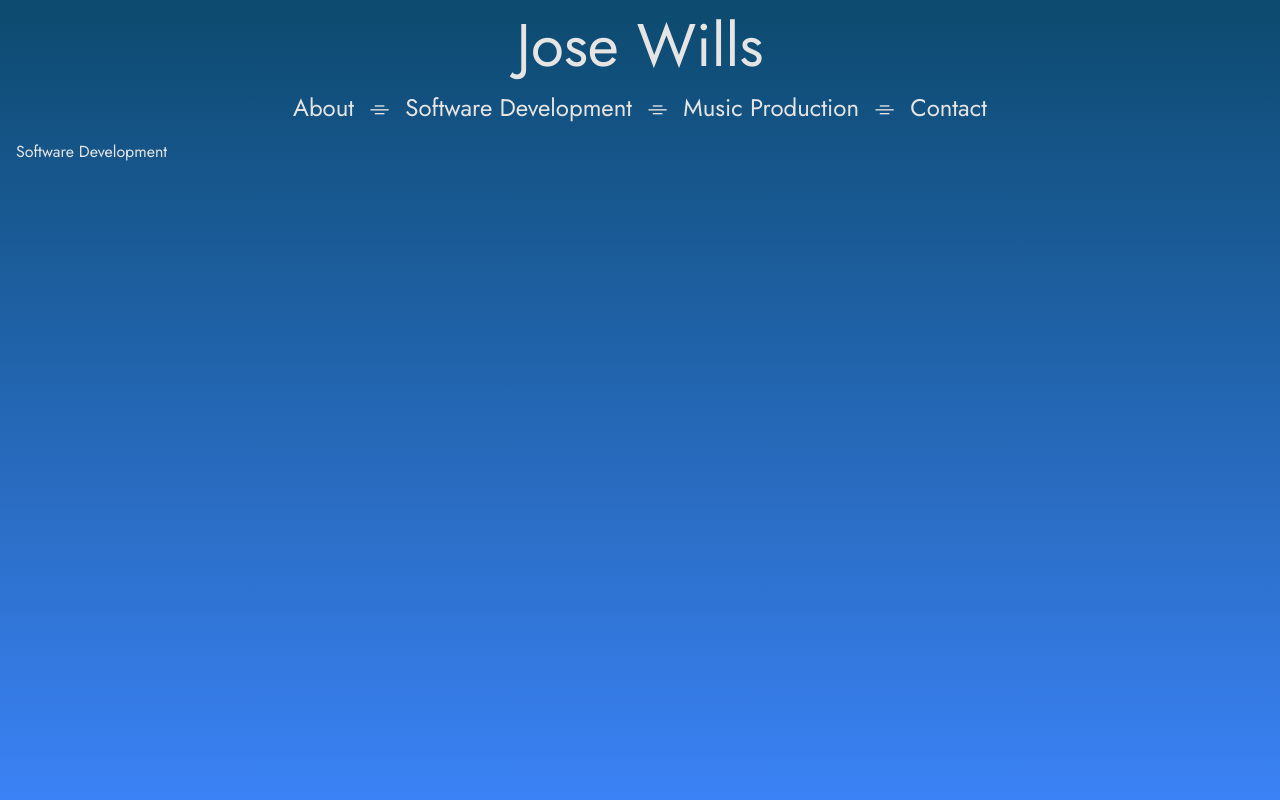
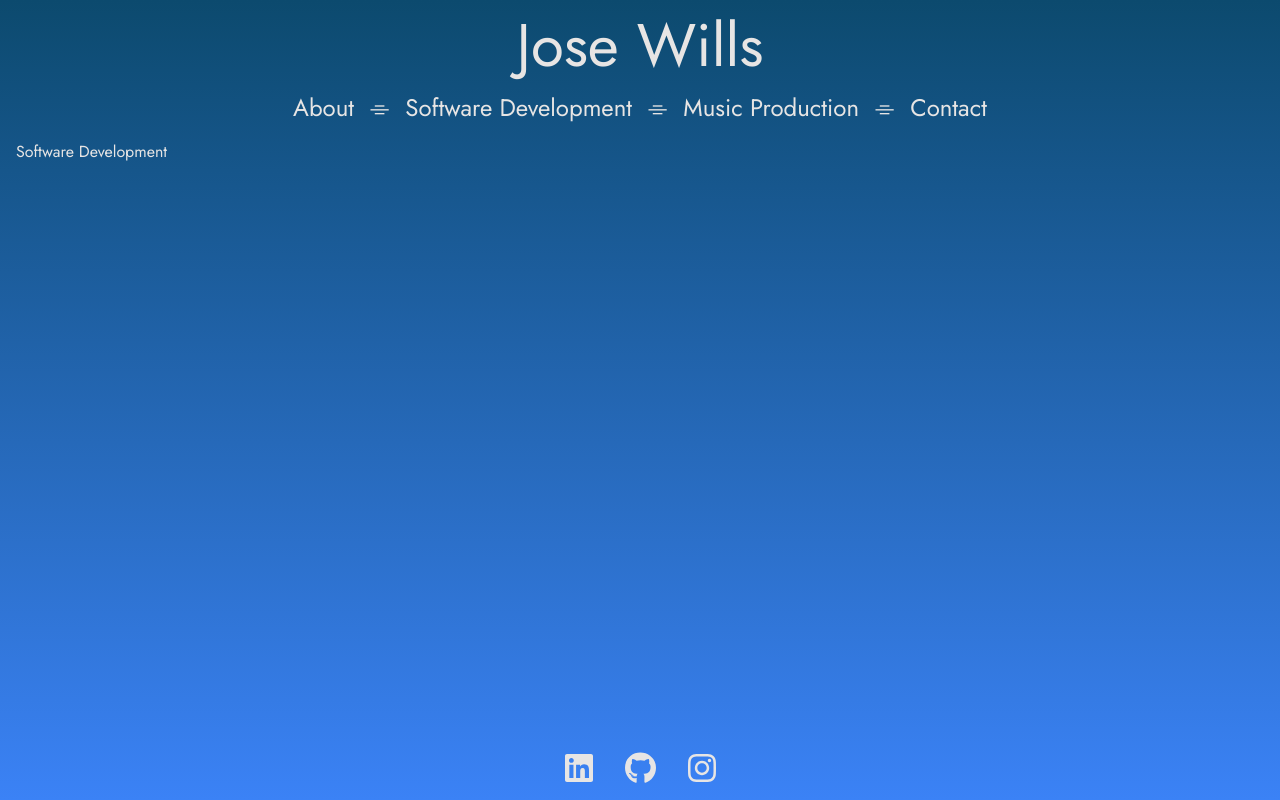
Before and after one commit to josenymad/new-portfolio, a React (Vite) app: page /software-development in a window 1280 px wide. Built offline with nearby package versions, Linux system fonts and the light colour scheme.

Commit message:
installed font awesome icons, added footer component with icons and links, re-arranged layout so footer stick to bottom

```diff
--- a/index.html
+++ b/index.html
@@ -7,8 +7,8 @@
     <meta name="viewport" content="width=device-width, initial-scale=1.0" />
     <title>Jose Wills</title>
   </head>
-  <body class="bg-gradient-to-b from-sky-900 to-blue-500 min-h-screen p-4 text-stone-200 font-jost">
-    <div id="root"></div>
+  <body>
+    <div id="root" class="bg-gradient-to-b from-sky-900 to-blue-500 min-h-screen p-4 text-stone-200 font-jost flex flex-col"></div>
     <script type="module" src="/src/main.tsx"></script>
   </body>
 </html>
--- a/package.json
+++ b/package.json
@@ -10,6 +10,11 @@
     "preview": "vite preview"
   },
   "dependencies": {
+    "@fortawesome/fontawesome-svg-core": "^6.5.1",
+    "@fortawesome/free-brands-svg-icons": "^6.5.1",
+    "@fortawesome/free-regular-svg-icons": "^6.5.1",
+    "@fortawesome/free-solid-svg-icons": "^6.5.1",
+    "@fortawesome/react-fontawesome": "^0.2.0",
     "react": "^18.2.0",
     "react-dom": "^18.2.0",
     "react-router-dom": "^6.20.1"
--- a/src/components/App.tsx
+++ b/src/components/App.tsx
@@ -5,6 +5,7 @@ import About from "./About.tsx";
 import SoftwareDevelopment from "./SoftwareDevelopment.tsx";
 import MusicProduction from "./MusicProduction.tsx";
 import Contact from "./Contact.tsx";
+import Footer from "./Footer.tsx";
 
 const App = () => {
   return (
@@ -21,6 +22,7 @@ const App = () => {
           <Route path="contact" element={<Contact />} />
         </Routes>
       </main>
+      <Footer />
     </>
   );
 };
--- /dev/null
+++ b/src/components/Footer.tsx
@@ -0,0 +1,26 @@
+import React from "react";
+import { FontAwesomeIcon } from "@fortawesome/react-fontawesome";
+import {
+  faLinkedin,
+  faGithub,
+  faInstagram,
+} from "@fortawesome/free-brands-svg-icons";
+import { Link } from "react-router-dom";
+
+const Footer = () => {
+  return (
+    <footer className="text-center mt-auto">
+      <Link to="https://www.linkedin.com/in/jose-wills" target="_blank">
+        <FontAwesomeIcon icon={faLinkedin} size="2xl" className="mx-4" />
+      </Link>
+      <Link to="https://github.com/josenymad" target="_blank">
+        <FontAwesomeIcon icon={faGithub} size="2xl" className="mx-4" />
+      </Link>
+      <Link to="https://www.instagram.com/jose.nymad/" target="_blank">
+        <FontAwesomeIcon icon={faInstagram} size="2xl" className="mx-4" />
+      </Link>
+    </footer>
+  );
+};
+
+export default Footer;
```
Also changed, not shown: 1 other file (tests, documents, lock files or other folders).
